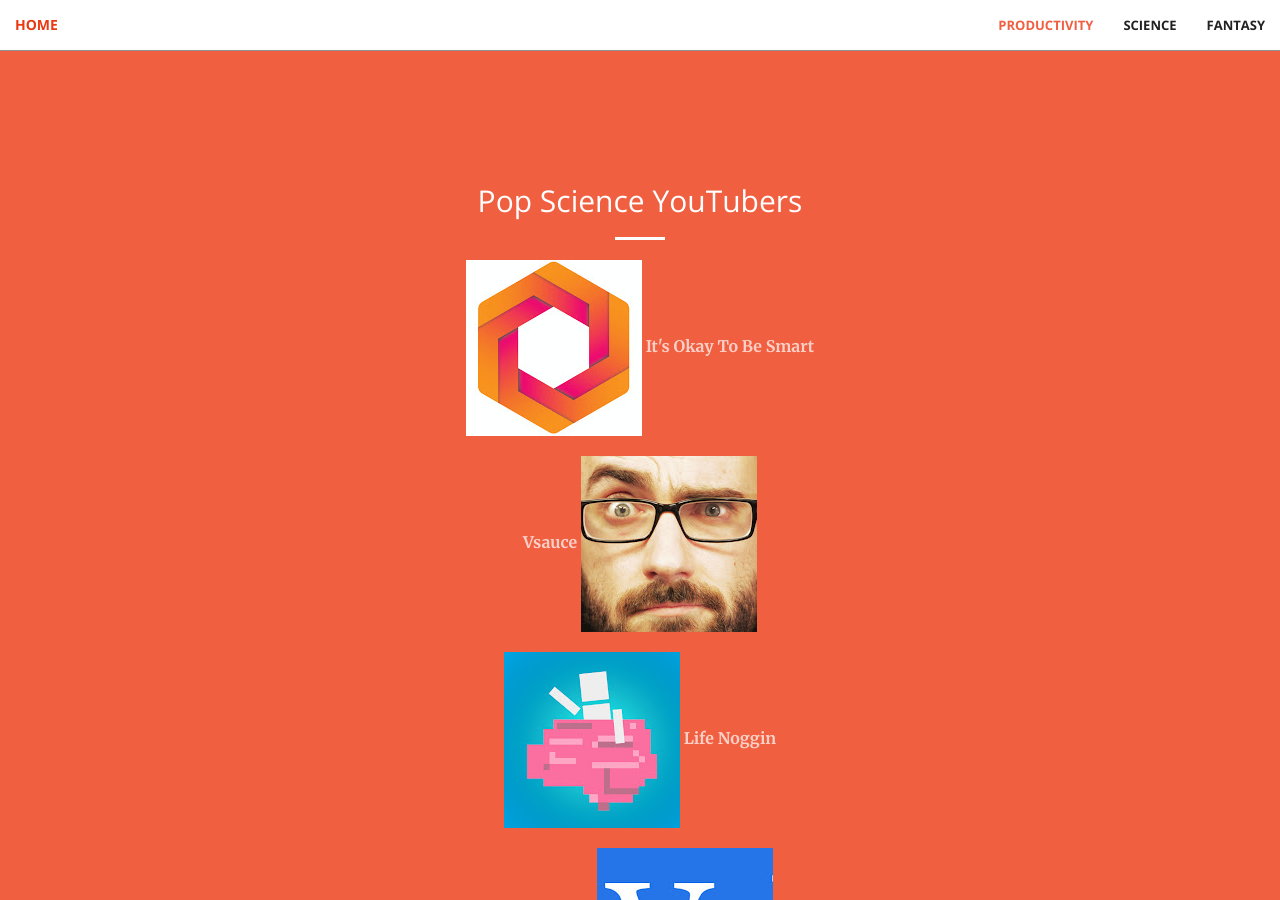
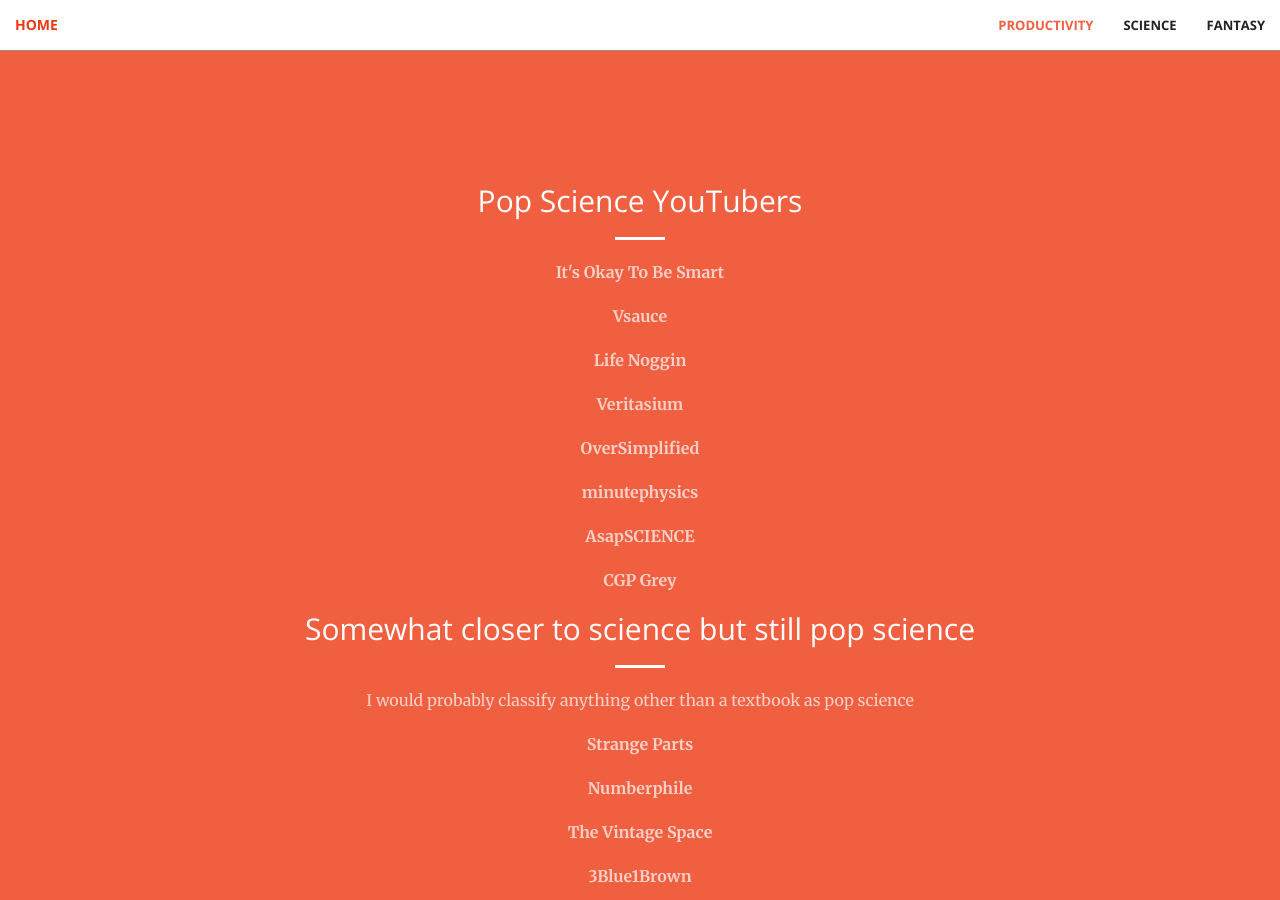
Before and after one commit to aravindbharathi/aravindbharathi.github.io, a Jekyll site: the page rec/index.html, which Jekyll copies as it is, in a window 1280 px wide and 900 px high, scrolled down 1473 px. Built offline with Jekyll 4.4.1, drawn with Linux system fonts in a browser that asks for light colours.

Commit message:
Update index.html

```diff
--- a/rec/index.html
+++ b/rec/index.html
@@ -159,36 +159,36 @@
                     <h2 class="section-heading">Pop Science YouTubers</h2>
                     <hr class="light">
                     <p class="text-faded">
-                      <img src="/img/rec/okay.jpg">
+                      <!--<img src="/img/rec/okay.jpg">-->
                       <b>It's Okay To Be Smart</b>
                     </p>
                     <p class="text-faded">
                       <b>Vsauce</b>
-                      <img src="/img/rec/vsauce.jpg">
+                      <!--<img src="/img/rec/vsauce.jpg">-->
                     </p>
                     <p class="text-faded">
-                      <img src="/img/rec/life.jpg">
+                      <!--<img src="/img/rec/life.jpg">-->
                       <b>Life Noggin</b>
                     </p>
                     <p class="text-faded">
                       <b>Veritasium</b>
-                      <img src="/img/rec/veritasium.jpg">
+                      <!--<img src="/img/rec/veritasium.jpg">-->
                     </p>
                     <p class="text-faded">
-                      <img src="/img/rec/oversimplified.jpg">
+                      <!--<img src="/img/rec/oversimplified.jpg">-->
                       <b>OverSimplified</b>
                     </p>
                     <p class="text-faded">
                       <b>minutephysics</b>
-                      <img src="/img/rec/minutephysics.jpg">
+                      <!--<img src="/img/rec/minutephysics.jpg">-->
                     </p>
                     <p class="text-faded">
-                      <img src="/img/rec/asapscience.jpg">
+                      <!--<img src="/img/rec/asapscience.jpg">-->
                       <b>AsapSCIENCE</b>
                     </p>
                     <p class="text-faded">
                       <b>CGP Grey</b>
-                      <img src="/img/rec/cgp.jpg">
+                      <!--<img src="/img/rec/cgp.jpg">-->
                   </p>
                     <h2 class="section-heading">Somewhat closer to science but still pop science</h2>
                     <hr class="light">
@@ -196,39 +196,39 @@
                       I would probably classify anything other than a textbook as pop science
                     </p>
                     <p class="text-faded">
-                      <img src="/img/rec/strange.jpg">
+                      <!--<img src="/img/rec/strange.jpg">-->
                       <b>Strange Parts</b>
                     </p>
                     <p class="text-faded">
                       <b>Numberphile</b>
-                      <img src="/img/rec/numberphile.jpg">
+                      <!--<img src="/img/rec/numberphile.jpg">-->
                     </p>
                     <p class="text-faded">
-                      <img src="/img/rec/vintage.jpg">
+                      <!--<img src="/img/rec/vintage.jpg">-->
                       <b>The Vintage Space</b>
                     </p>
                     <p class="text-faded">
                       <b>3Blue1Brown</b>
-                      <img src="/img/rec/blue.jpg">
+                      <!--<img src="/img/rec/blue.jpg">-->
                     </p>
                     <p class="text-faded">
-                      <img src="/img/rec/scott.jpg">
+                      <!--<img src="/img/rec/scott.jpg">-->
                       <b>Scott Manley</b>
                     </p>
                     <p class="text-faded">
                       <b>Kurzgesagt – In a Nutshell</b>
-                      <img src="/img/rec/kurzgesagt.jpg">
+                      <!--<img src="/img/rec/kurzgesagt.jpg">-->
                     </p>
                     <p class="text-faded">
-                      <img src="/img/rec/eugene.jpg">
+                      <!--<img src="/img/rec/eugene.jpg">-->
                       <b>Physics Videos by Eugene Khutoryansky</b>
                     </p>
                     <p class="text-faded">
                       <b>PBS Space Time</b>
-                      <img src="/img/rec/pbs.jpg">
+                      <!--<img src="/img/rec/pbs.jpg">-->
                     </p>
                     <p class="text-faded">
-                      <img src="/img/rec/stand.jpg">
+                      <!--<img src="/img/rec/stand.jpg">-->
                       <b>Stand-up Maths</b>
                   </p>
                 </div>
```
